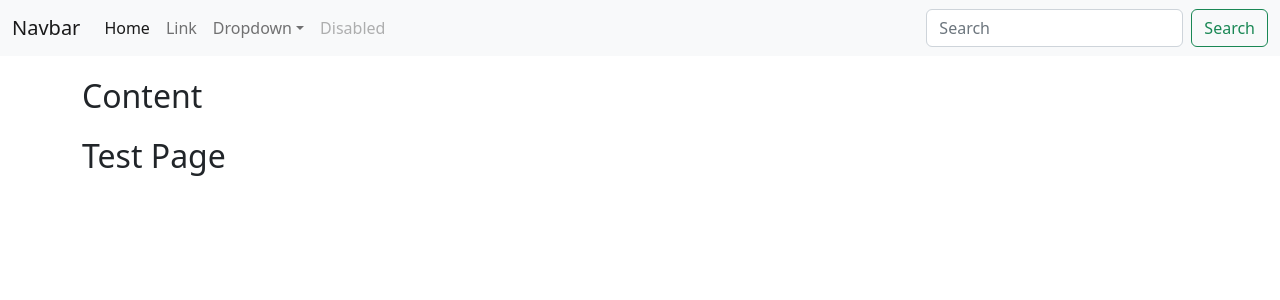
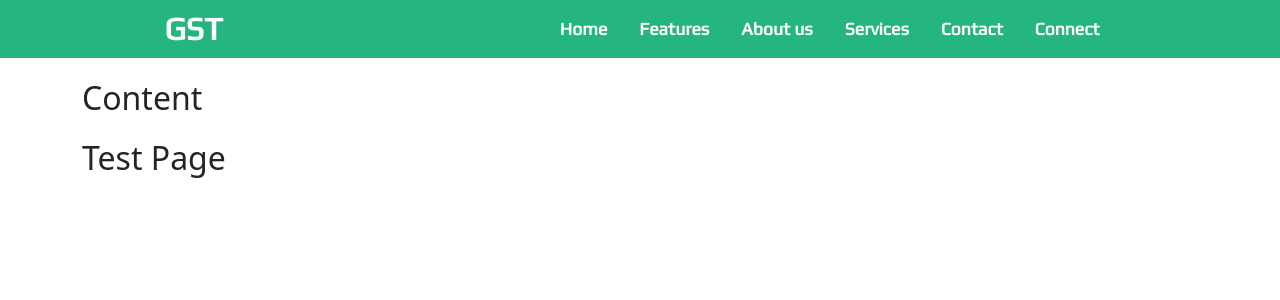
Before and after one commit to thanhhung270502/GST, a React (Create React App) app: page /test in a window 1280 px wide. Shown: the top 300 px of the page. Built offline with nearby package versions, Linux system fonts and the light colour scheme.

Commit message:
Update header

```diff
--- a/public/index.html
+++ b/public/index.html
@@ -25,7 +25,16 @@
       Learn how to configure a non-root public URL by running `npm run build`.
     -->
     <title>React App</title>
-    <link href="https://cdn.jsdelivr.net/npm/bootstrap@5.2.2/dist/css/bootstrap.min.css" rel="stylesheet" integrity="sha384-Zenh87qX5JnK2Jl0vWa8Ck2rdkQ2Bzep5IDxbcnCeuOxjzrPF/et3URy9Bv1WTRi" crossorigin="anonymous">
+
+    <link rel="preconnect" href="https://fonts.googleapis.com">
+    <link rel="preconnect" href="https://fonts.gstatic.com" crossorigin>
+    <link href="https://fonts.googleapis.com/css2?family=Josefin+Sans&family=Play&display=swap" rel="stylesheet">
+
+    <!-- Icon -->
+    <link rel="stylesheet" href="https://unicons.iconscout.com/release/v4.0.0/css/line.css">
+    <link rel="stylesheet" href="https://unicons.iconscout.com/release/v4.0.0/css/solid.css">
+
+    <link href="https://cdn.jsdelivr.net/npm/bootstrap@5.3.0-alpha1/dist/css/bootstrap.min.css" rel="stylesheet" integrity="sha384-GLhlTQ8iRABdZLl6O3oVMWSktQOp6b7In1Zl3/Jr59b6EGGoI1aFkw7cmDA6j6gD" crossorigin="anonymous">
     <link rel="stylesheet" href="https://cdnjs.cloudflare.com/ajax/libs/font-awesome/6.2.1/css/solid.min.css" integrity="sha512-6mc0R607di/biCutMUtU9K7NtNewiGQzrvWX4bWTeqmljZdJrwYvKJtnhgR+Ryvj+NRJ8+NnnCM/biGqMe/iRA==" crossorigin="anonymous" referrerpolicy="no-referrer" />
   </head>
   </head>
@@ -43,6 +52,6 @@
       To create a production bundle, use `npm run build` or `yarn build`.
     -->
     <script src="https://cdn.jsdelivr.net/npm/@popperjs/core@2.11.6/dist/umd/popper.min.js" integrity="sha384-oBqDVmMz9ATKxIep9tiCxS/Z9fNfEXiDAYTujMAeBAsjFuCZSmKbSSUnQlmh/jp3" crossorigin="anonymous"></script>
-    <script src="https://cdn.jsdelivr.net/npm/bootstrap@5.2.2/dist/js/bootstrap.min.js" integrity="sha384-IDwe1+LCz02ROU9k972gdyvl+AESN10+x7tBKgc9I5HFtuNz0wWnPclzo6p9vxnk" crossorigin="anonymous"></script>
+    <script src="https://cdn.jsdelivr.net/npm/bootstrap@5.3.0-alpha1/dist/js/bootstrap.min.js" integrity="sha384-mQ93GR66B00ZXjt0YO5KlohRA5SY2XofN4zfuZxLkoj1gXtW8ANNCe9d5Y3eG5eD" crossorigin="anonymous"></script>
   </body>
 </html>
--- a/src/assets/images/index.js
+++ b/src/assets/images/index.js
@@ -1,5 +1,6 @@
 const images = {
     product_index_background: require('~/assets/images/Assest_1.jpg'),
+    banner: require('~/assets/images/banner.jpg'),
 };
 
 export default images;
--- a/src/components/GlobalStyles/GlobalStyles.scss
+++ b/src/components/GlobalStyles/GlobalStyles.scss
@@ -5,11 +5,28 @@
 
 // Color
 :root {
-    --red: #fe2c55;
-    --black: #000;
-    --black-blue: #0b1517;
-    --white: #ffffff;
-    --brown: #5a373f;
+    --black: black;
+    --black-blue: #161D27;
+
+    --white: white;
+    --white-gray: #F0F8FF;
+
+    --red: #df2020;
+    --orange: #FF8D5C;
+    --yellow: #ffc174;
+
+    --blue: #0C97FF;
+    --blue-light: #dfebf1;
+    --blue-dark: #0d5cb6;
+    --blue-black: #09203f;
+    --blue-db: #2d5d80;
+
+    --green: #2df3aa;
+    --green-dark: #25b580;
+    --purple: #e574ff;
+    --pink: #fa7daf;
+    --beige: #c9ba9b;
+    --brown: #433625;
 }
 
 * {
--- /dev/null
+++ b/src/components/Layout/DefaultLayout/Header/header.scss
@@ -0,0 +1,50 @@
+.header-section {
+    // position: fixed;
+    width: 100%;
+}
+
+.inner__header {
+    background-color: var(--green-dark) !important;
+    /* height: 70px; */
+}
+
+.navbar {
+    padding: 0;
+}
+
+.header__logo {
+    font-weight: bold;
+    font-size: 2rem;
+    color: var(--white);
+    font-family: 'Play', sans-serif;
+
+    &:hover {
+        color: var(--blue-dark);
+    }
+}
+
+.header__menu {
+    flex-grow: unset;
+
+    .header__item {
+        padding: 0 0.5rem;
+
+        .header__link {
+            color: var(--white);
+            font-weight: bold;
+            font-size: 1.1rem;
+            cursor: pointer;
+            font-family: 'Play', sans-serif;
+
+            &:hover {
+                color: var(--blue-dark);
+            }
+        }
+    }
+}
+
+@media (min-width: 1024px) {
+    .pc__header {
+        justify-content: space-around !important;
+    }
+}
--- a/src/components/Layout/DefaultLayout/Header/index.js
+++ b/src/components/Layout/DefaultLayout/Header/index.js
@@ -1,9 +1,12 @@
+import './header.scss';
+
 function Header() {
     return (
-        <nav class="navbar navbar-expand-lg bg-light">
-            <div class="container-fluid">
-                <a class="navbar-brand" href="#">
-                    Navbar
+        <header class="header-section">
+            <nav class="navbar navbar-expand-lg bg-body-tertiary inner__header">
+                <div class="container-fluid pc__header">
+                    <a class="navbar-brand header__logo" href="#">
+                        GST
                     </a>
                     <button
                         class="navbar-toggler"
@@ -16,62 +19,43 @@ function Header() {
                     >
                         <span class="navbar-toggler-icon"></span>
                     </button>
-                <div class="collapse navbar-collapse" id="navbarSupportedContent">
+                    <div class="collapse navbar-collapse header__menu" id="navbarSupportedContent">
                         <ul class="navbar-nav me-auto mb-2 mb-lg-0">
-                        <li class="nav-item">
-                            <a class="nav-link active" aria-current="page" href="#">
+                            <li class="nav-item header__item">
+                                <a href="" class="nav-link header__link">
                                     Home
                                 </a>
                             </li>
-                        <li class="nav-item">
-                            <a class="nav-link" href="#">
-                                Link
+                            <li class="nav-item header__item">
+                                <a href="" class="nav-link header__link">
+                                    Features
                                 </a>
                             </li>
-                        <li class="nav-item dropdown">
-                            <a
-                                class="nav-link dropdown-toggle"
-                                href="#"
-                                role="button"
-                                data-bs-toggle="dropdown"
-                                aria-expanded="false"
-                            >
-                                Dropdown
-                            </a>
-                            <ul class="dropdown-menu">
-                                <li>
-                                    <a class="dropdown-item" href="#">
-                                        Action
+                            <li class="nav-item header__item">
+                                <a href="" class="nav-link header__link">
+                                    About us
                                 </a>
                             </li>
-                                <li>
-                                    <a class="dropdown-item" href="#">
-                                        Another action
+                            <li class="nav-item header__item">
+                                <a href="" class="nav-link header__link">
+                                    Services
                                 </a>
                             </li>
-                                <li>
-                                    <hr class="dropdown-divider"></hr>
+                            <li class="nav-item header__item">
+                                <a href="" class="nav-link header__link">
+                                    Contact
+                                </a>
                             </li>
-                                <li>
-                                    <a class="dropdown-item" href="#">
-                                        Something else here
+                            <li class="nav-item header__item">
+                                <a href="" class="nav-link header__link">
+                                    Connect
                                 </a>
                             </li>
                         </ul>
-                        </li>
-                        <li class="nav-item">
-                            <a class="nav-link disabled">Disabled</a>
-                        </li>
-                    </ul>
-                    <form class="d-flex" role="search">
-                        <input class="form-control me-2" type="search" placeholder="Search" aria-label="Search"></input>
-                        <button class="btn btn-outline-success" type="submit">
-                            Search
-                        </button>
-                    </form>
                     </div>
                 </div>
             </nav>
+        </header>
     );
 }
 
```
Also changed, not shown: src/assets/images/banner.jpg (added). Lines whose indentation alone changed are shown as unchanged.
